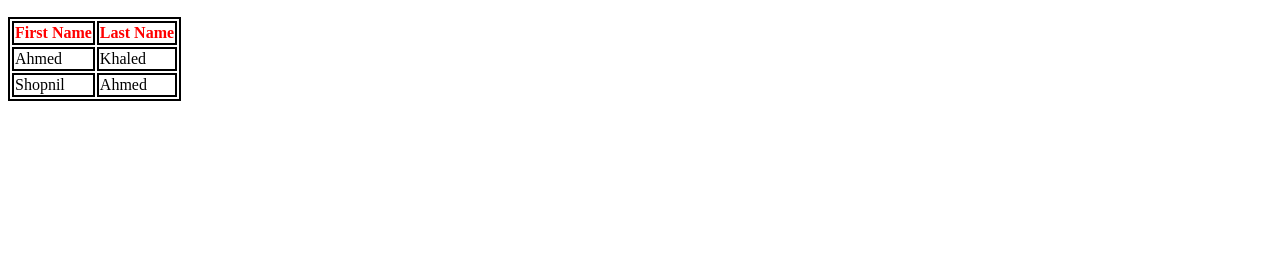
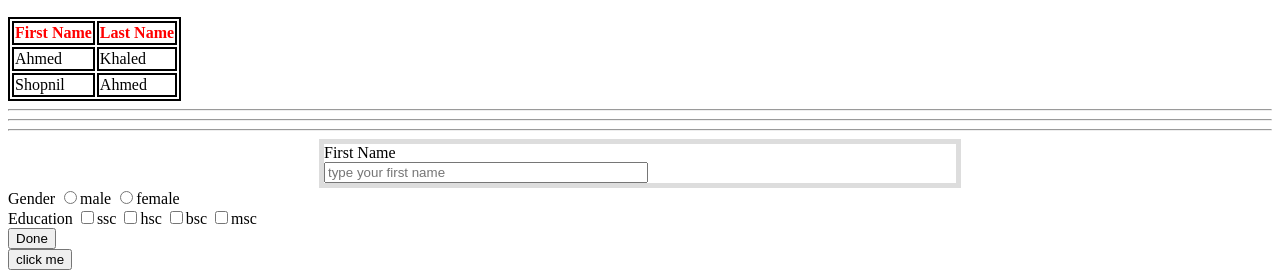
Before and after one commit to ahmedkhaledwebdeveloper/-project_folder_301-, a plain HTML site: page index.html in a window 1280 px wide. Shown: the part 2510-2788 px from the top of the page. Before the commit the page ends 2619 px from the top, so only its background shows below. Drawn offline with Linux system fonts and the light colour scheme.

Commit message:
Add files via upload

```diff
--- a/css/style.css
+++ b/css/style.css
@@ -50,3 +50,15 @@ th {
     font-weight: bold;
     color: red;
 }
+
+
+.wrapper{
+	width:50%;
+	margin:0 auto;
+	border:5px solid #ddd;
+}
+
+.first_name{
+	width:50%;
+	height:25 px;
+}
--- a/index.html
+++ b/index.html
@@ -67,7 +67,7 @@
     </form>
 
 
-    <form action="">
+    <form action="#">
     <input type="text" required>
     <button type="submit">submit</button>
     </form>
@@ -106,6 +106,33 @@
         </tr>
     </table>
 
+    <hr> <hr> <hr>
+
+    <div class="wrapper">
+
+     <form action="#" method="get" encytype="multipart/form-data">
+         <label for="first_name">First Name </label> <br>
+         <input type="text" placeholder="type your first name" name="first_name" id="first_name" class="first_name">
+      </form>
+     </div>
+
+   <label for="gender">Gender</label>
+   <input type="radio" value="male" name="gender" id="gender" class="gender"><span>male</span>
+   <input type="radio" value="female" name="gender" id="gender" class="gender"><span>female</span>
+
+   <br>
+
+   <label for="">Education</label>
+   <input type="checkbox" value="ssc" name=""><span>ssc</span>
+   <input type="checkbox" value="hsc" name=""><span>hsc</span>
+   <input type="checkbox" value="bsc" name=""><span>bsc</span>
+   <input type="checkbox" value="msc" name=""><span>msc</span>
+
+   <br>
+
+   <input type="submit" value="Done">
+   <br>
+   <button type="submit">click me</button>
 
 </body>
 
```
